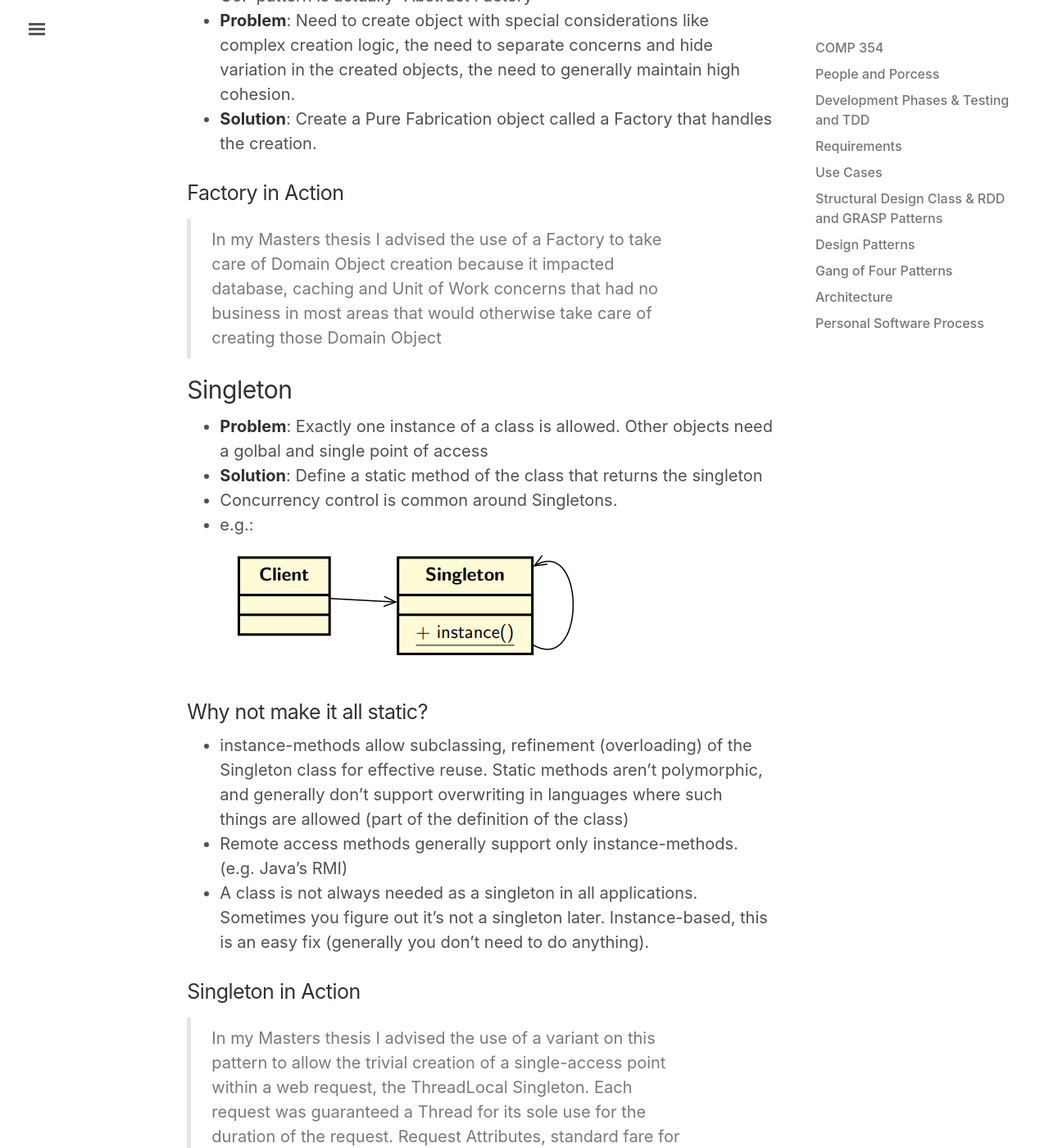
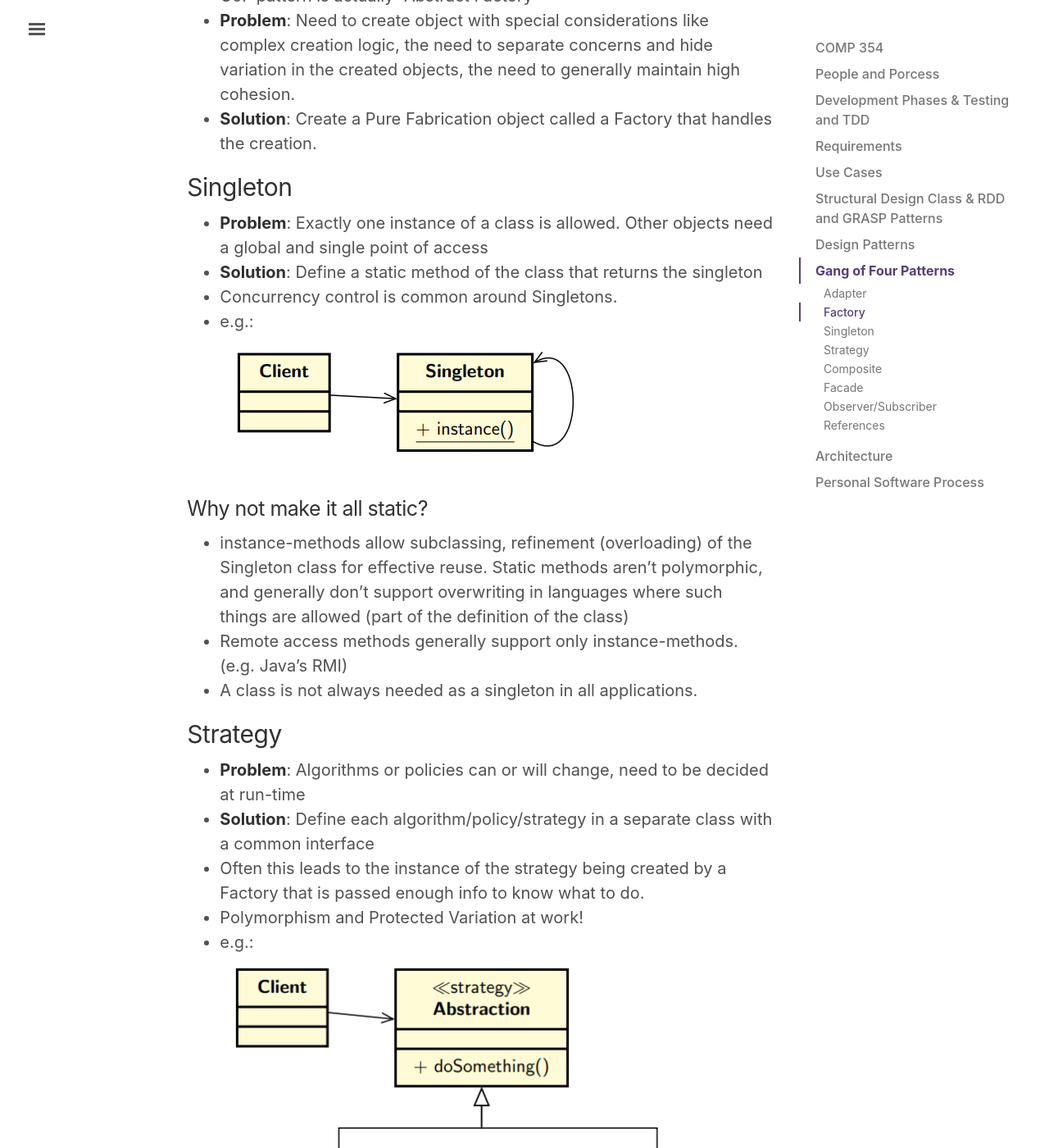
Before and after one commit to lingt-xyz/note, a Jekyll site: the page built from _posts/2018-08-01-COMP354.md, in a window 1280 px wide and 1400 px high, scrolled down 20823 px. Shown: the whole window at 82% size. Built offline with Jekyll 4.4.1, drawn with Linux system fonts in a browser that asks for light colours; some of the changed text lies outside the part shown.

Commit message:
remove feihua

```diff
--- a/_posts/2018-08-01-COMP354.md
+++ b/_posts/2018-08-01-COMP354.md
@@ -509,14 +509,9 @@
 objects, the need to generally maintain high cohesion.
 * **Solution**: Create a Pure Fabrication object called a Factory that handles the creation.
 
-### Factory in Action
-
-> In my Masters thesis I advised the use of a Factory to take care of Domain Object creation because it impacted database, caching and Unit of Work concerns
-that had no business in most areas that would otherwise take care of creating those Domain Object
-
 ## Singleton
 
-* **Problem**: Exactly one instance of a class is allowed. Other objects need a golbal and single point of access
+* **Problem**: Exactly one instance of a class is allowed. Other objects need a global and single point of access
 * **Solution**: Define a static method of the class that returns the singleton
 * Concurrency control is common around Singletons.
 * e.g.: ![Pattern-based design in context]({{ site.url }}/assets/COMP354/Singleton.png "Singleton")
@@ -524,14 +519,7 @@
 ### Why not make it all static?
 * instance-methods allow subclassing, refinement (overloading) of the Singleton class for effective reuse. Static methods aren’t polymorphic, and generally don’t support overwriting in languages where such things are allowed (part of the definition of the class)
 * Remote access methods generally support only instance-methods. (e.g. Java’s RMI)
-* A class is not always needed as a singleton in all applications. Sometimes you figure out it’s not a singleton later. Instance-based, this is an easy fix (generally you don’t need to do anything).
-
-### Singleton in Action
-
-> In my Masters thesis I advised the use of a variant on this pattern to allow the trivial creation of a single-access point within a web request, the
-ThreadLocal Singleton. Each request was guaranteed a Thread for its sole use for the duration of the request. Request Attributes, standard fare for web applications, were readily stored in this ThreadLocal Singleton so did
-not have to be passed around through various Commands and Views, thus greatly reducing coupling between Commands and Views, while extending flexibility.
-
+* A class is not always needed as a singleton in all applications.
 
 ## Strategy
 
@@ -546,7 +534,6 @@
 * **Problem**: A number of similar objects need to be treated atomically
 * **Solution**: Define an interface for composite objects that is shared with the atomic objects it composes
 * works well with the strategy pattern, as certain strategies may just be several simpler strategies applied together (e.g. discounts)
-* Composite of related elements starts looking like proper object-oriented design? Larmen gives a strange example called IDs to Objects
 * when using composites, it’s generally a good practice to pass around the composites instead of digging out the children (components). Composite Pattern done well supports this.
 * e.g.: ![Pattern-based design in context]({{ site.url }}/assets/COMP354/Composite.png "Composite")
 
@@ -560,9 +547,6 @@
 
 * **Problem**: Different things want to know about different events and will behave in different ways, but low coupling is desired
 * **Solution**: define subscribers via an interface that listen, and then have them register to listen to publishers of events that they care about. The publishers will notify the correct subscribers at the correct times.
-
-### Observer/Subscriber in Action
-
 * Frequently use in UIs
 
 
@@ -584,9 +568,8 @@
 
 ### Architecture as Structure [2, 197-201]
 
-* Larman really only talks about the Layered style.
 * A key focus in Larman is the organization of code, via package diagrams, into layers to communicate project structure.
-* This logical organization to communicate structure still applies exactly the same way with other styles besides the Layered style.
+* This logical organization to communicate structure still applies exactly the same way with other styles besides the layered style.
 
 ### Architecture as Risk
 
@@ -611,61 +594,37 @@
 Not all need be included, use the ones that communicate about architecturally relevant things
 
 * Logical
+    * Conceptual organization of the software in terms of important layers, subsystems, packages,frameworks, classes, and interface
+    * Summarizes functionality of major software elements
+    * Communicate use case realizations as interaction diagrams (usually sequence diagrams) to illustrate key aspects of the system
+    * Shows an important subset of the system design, generally by way of class diagrams and interaction diagrams.
 * Process
+    * Processes and threads, their responsibilities, collaborations and allocations to elements described in the logical view.
+    * In a webapp, what do we know about Threads/Processes?
 * Deployment
+    * A description of the physical deployment of processes and components to the various processing nodes of your system
+    * A description of the network configuration between nodes
+    * As some of you have explored, you can do a lot on the client-side.
 * Data
+    * Overview of data flows, persistent data schemea, any object relational mappings between persistent data and in-memory objects.
+    * Communicate important stored-procedures or triggers
 * Security
+    * Overview of security schemes, points within the system (and architecture) where security is applied.
+    * I differ with Larman’s approach to a diagram focus for this. It may be doable some places, but text describing its application, supported by class/sequence (or any interaction diagrams) are best to describe this.
 * Implementation
+    * A view on not just the software code as given in the logical view or design, but including libraries and resources, all organized by their physical location in the system (folder structure)
+    * I imagine a discussion of framework or even moreso engine, is relevant here; Explaining the use of Unity and how it leads to an organization of files makes sense.
+    * Explanation of why should supplement any diagrams of file layout, etc.
+    * For example, a new member of a software team could use this view to guide their understanding of where files go and why they are organized in a given way.
 * Development
+    * Description of the running and testing of the system.
+    * Also covers things like revision control usage and policies
+    * repo usage, convention and continious integration setup is appropriate here.
+    * Should probably also cover coding conventions, though not listed in Larman.
 * Use Cases
-
-### Logical [2, p.657]
-
-* Conceptual organization of the software in terms of important layers, subsystems, packages,frameworks, classes, and interface
-* Summarizes functionality of major software elements
-* Communicate use case realizations as interaction diagrams (usually sequence diagrams) to illustrate key aspects of the system
-* Shows an important subset of the system design, generally by way of class diagrams and interaction diagrams.
-
-### Process [2, p.658]
-
-* Processes and threads, their responsibilities, collaborations and allocations to elements described in the logical view.
-* In a webapp, what do we know about Threads/Processes?
-
-### Deployment [2, p.658]
-
-* A description of the physical deployment of processes and components to the various processing nodes of your system
-* A description of the network configuration between nodes
-* As some of you have explored, you can do a lot on the client-side.
-
-### Data [2, p.658]
-
-* Overview of data flows, persistent data schemea, any object relational mappings between persistent data and in-memory objects.
-* Communicate important stored-procedures or triggers
-
-### Security [2, p.658]
-
-* Overview of security schemes, points within the system (and architecture) where security is applied.
-* I differ with Larman’s approach to a diagram focus for this. It may be doable some places, but text describing its application, supported by class/sequence (or any interaction diagrams) are best to describe this.
-
-### Implementation [2, p.658-659]
-
-* A view on not just the software code as given in the logical view or design, but including libraries and resources, all organized by their physical location in the system (folder structure)
-* I imagine a discussion of framework or even moreso engine, is relevant here; Explaining the use of Unity and how it leads to an organization of files makes sense.
-* Explanation of why should supplement any diagrams of file layout, etc.
-* For example, a new member of a software team could use this view to guide their understanding of where files go and why they are organized in a given way.
-
-### Development [2, p.659]
-
-* Description of the running and testing of the system.
-* Also covers things like revision control usage and policies
-* repo usage, convention and continious integration setup is appropriate here.
-* Should probably also cover coding conventions, though not listed in Larman.
-
-### Use Cases [2, p.659]
-
-* Summary of most architecturally significant use cases
-* Probably duplicate the UCM, but only showing those important UCs.
-* Explanation of why and how are important, the diagram is just for convenience.
+    * Summary of most architecturally significant use cases
+    * Probably duplicate the UCM, but only showing those important UCs.
+    * Explanation of why and how are important, the diagram is just for convenience.
 
 ## References
 
```
